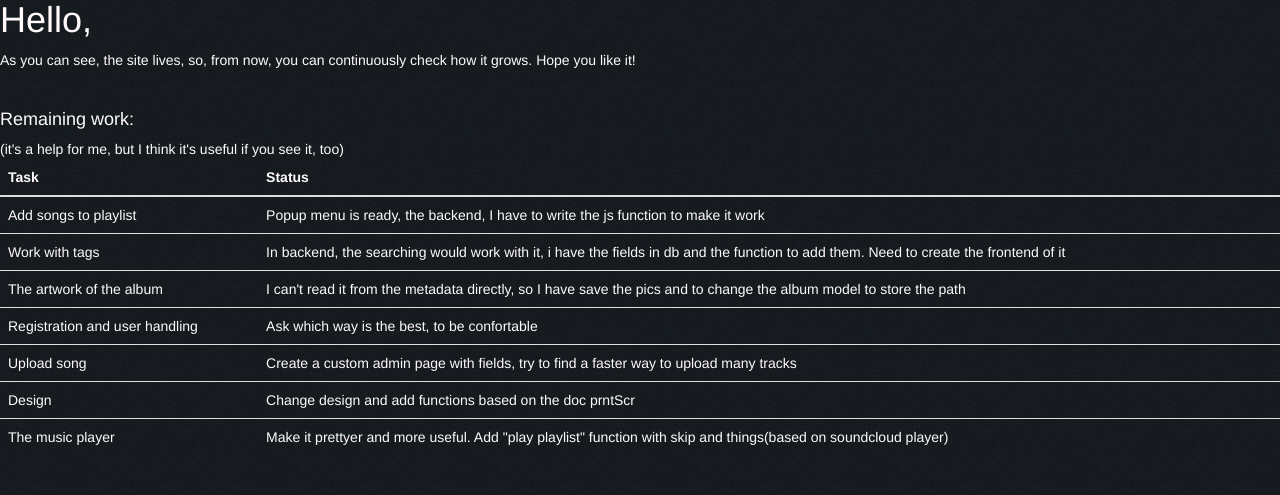
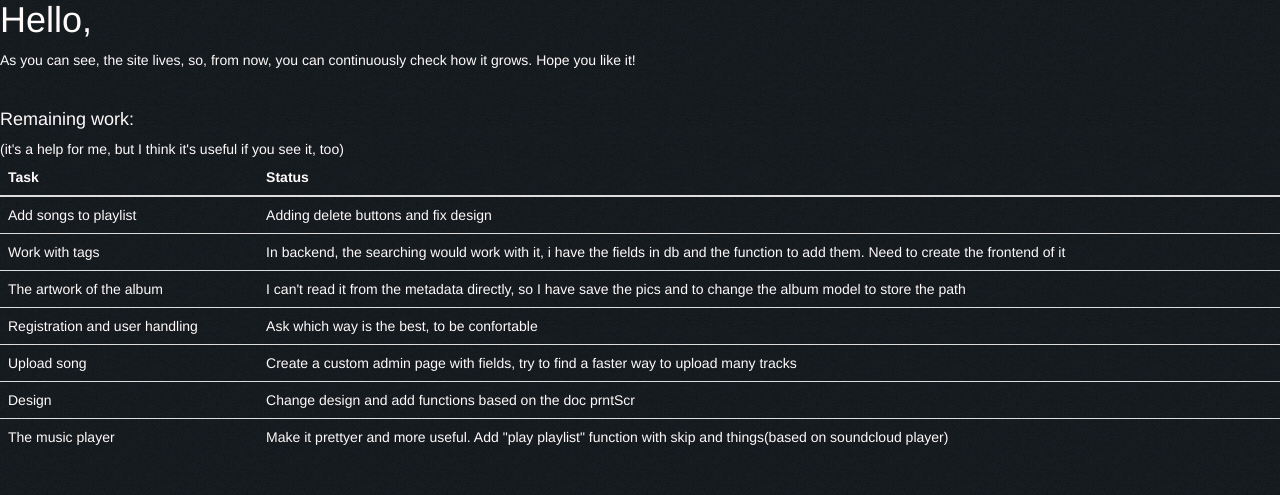
Before and after one commit to annakertesz/centralNew, a Django app: page /home/ in a window 1280 px wide. Shown: the part 150-645 px from the top of the page. Run offline with Django 3.2, Linux system fonts and the light colour scheme; the visitor is signed in with stand-in values (Sample User, id 1); data that the repository does not hold is empty; some libraries are stand-ins or nearby versions; some web fonts are replaced.

Commit message:
homepage change

```diff
--- a/templates/collection/homepage.html
+++ b/templates/collection/homepage.html
@@ -12,7 +12,7 @@
         <tbody>
             <tr>
                 <td>Add songs to playlist</td>
-                <td>Popup menu is ready, the backend, I have to write the js function to make it work</td>
+                <td>Adding delete buttons and fix design</td>
             </tr>
             <tr>
                 <td>Work with tags</td>
```
